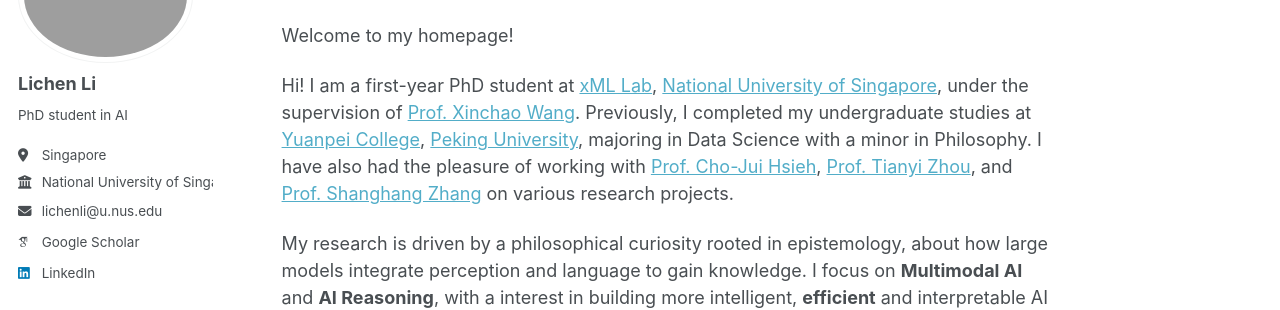
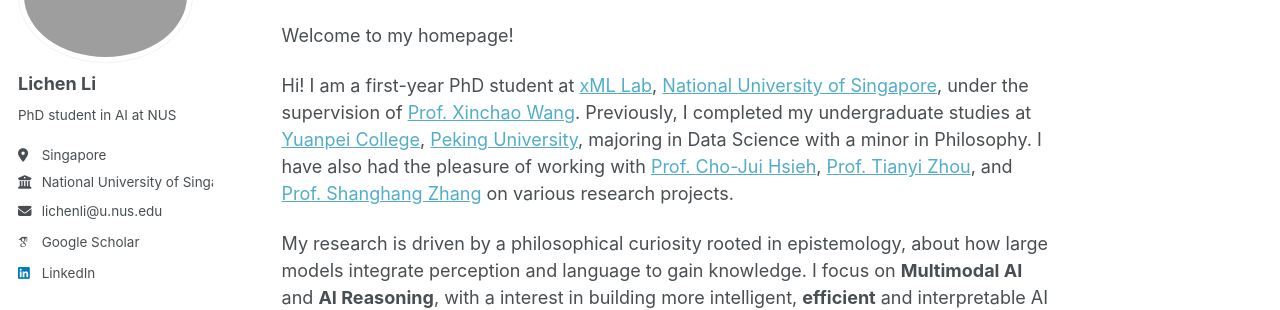
Before and after one commit to LichenLillc/LichenLillc.github.io, a Jekyll site: the page built from _pages/about.md, in a window 1280 px wide. Shown: the part 170-480 px from the top of the page. Built offline with Jekyll 4.4.1, drawn with Linux system fonts in a browser that asks for light colours; some web fonts are replaced; a script that is not in the unit is left out.

Commit message:
Update bio and LinkedIn URL in config file

```diff
--- a/_config.yml
+++ b/_config.yml
@@ -26,7 +26,7 @@ author:
   avatar           : "profile_20230401_1.png"
   name             : "Lichen Li"
   pronouns         : # "he/his"
-  bio              : "PhD student in AI"
+  bio              : "PhD student in AI at NUS"
   location         : "Singapore"
   employer         : "National University of Singapore"
   uri              : # URL
@@ -63,7 +63,7 @@ author:
   keybase          : # Username
   instagram        : # Username
   lastfm           : # Username
-  linkedin         : Lichen Li
+  linkedin         : "https://www.linkedin.com/in/lichen-li-0a091b428"
   mastodon         : # URL
   medium           : # URL
   pinterest        : # Username
```
